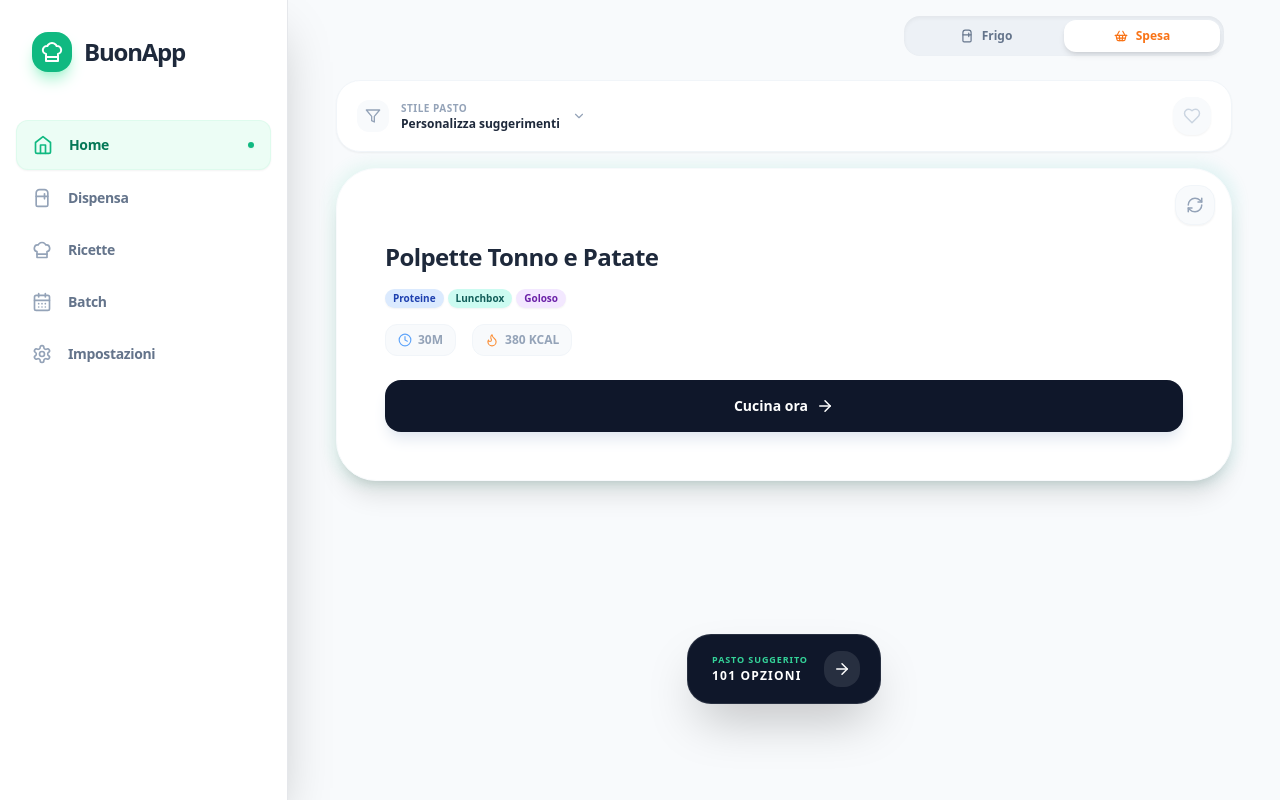
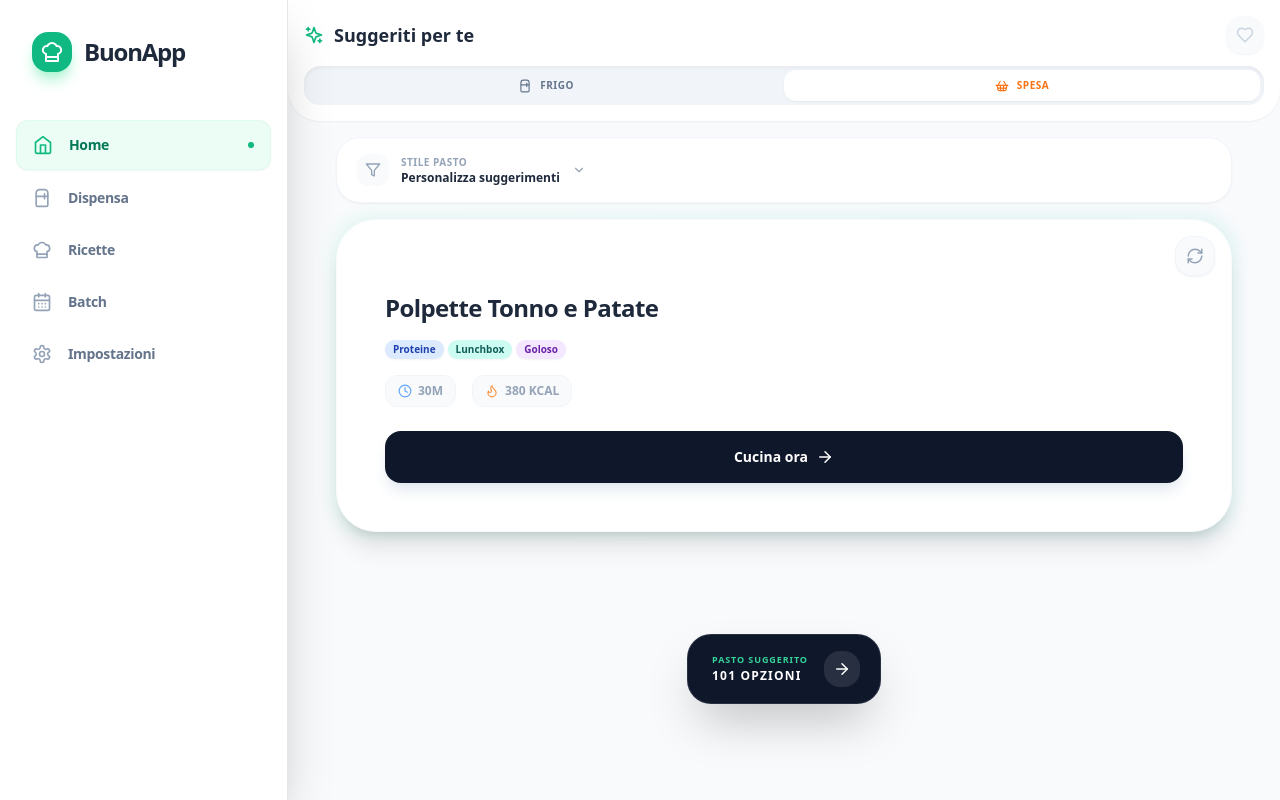
Before and after one commit to fredtft/BuonApp, a React (Vite) app: page / in a window 1280 px wide. Built offline with nearby package versions, Linux system fonts and the light colour scheme.

Commit message:
Add files via upload

```diff
--- a/components/tabs/HomeTab.tsx
+++ b/components/tabs/HomeTab.tsx
@@ -80,23 +80,34 @@ export const HomeTab: React.FC<{
   };
 
   return (
-    <div className="relative h-full flex flex-col safe-p-top">
+    <div className="relative h-full flex flex-col">
+      <header className="p-4 bg-white/95 backdrop-blur-md shadow-sm flex flex-col gap-3 rounded-b-[2rem] sticky top-0 z-20 lg:safe-p-top">
+        <div className="flex justify-between items-center">
+          <div className="flex items-center gap-2.5">
+            <div className="w-9 h-9 bg-emerald-500 rounded-xl flex lg:hidden items-center justify-center text-white shadow-lg shadow-emerald-200">
+              <ChefHat size={20} />
+            </div>
+            <h1 className="lg:hidden text-lg font-black text-slate-800 tracking-tight">BuonApp</h1>
+            <div className="hidden lg:flex items-center gap-2.5">
+               <Sparkles className="text-emerald-500" size={20} />
+               <h2 className="text-lg font-black text-slate-800">Suggeriti per te</h2>
+            </div>
+          </div>
+          <div className="flex items-center gap-2">
+            <button onClick={() => setOnlyFavorites(!onlyFavorites)} className={`p-2.5 rounded-2xl transition-all shadow-sm ${onlyFavorites ? 'bg-red-50 text-red-500 border border-red-100' : 'bg-slate-50 text-slate-300'}`}>
+              <Heart size={18} fill={onlyFavorites ? "currentColor" : "none"} />
+            </button>
+          </div>
+        </div>
+
+        <div className="flex items-center bg-slate-100 p-1 rounded-2xl w-full shadow-inner">
+          <button onClick={() => setHomeFilterMode('frigo')} className={`flex-1 flex items-center justify-center gap-2 py-2 rounded-xl text-[10px] font-black uppercase tracking-wider transition-all ${homeFilterMode === 'frigo' ? 'bg-white text-emerald-600 shadow-sm' : 'text-slate-500'}`}><Refrigerator size={14} /> Frigo</button>
+          <button onClick={() => setHomeFilterMode('spesa')} className={`flex-1 flex items-center justify-center gap-2 py-2 rounded-xl text-[10px] font-black uppercase tracking-wider transition-all ${homeFilterMode === 'spesa' ? 'bg-white text-orange-500 shadow-sm' : 'text-slate-500'}`}><ShoppingBasket size={14} /> Spesa</button>
+        </div>
+      </header>
+
       <div className="flex-1 overflow-y-auto no-scrollbar flex flex-col gap-4 pb-48 max-w-6xl mx-auto w-full md:px-8">
-        <header className="px-6 pt-4 pb-2 flex flex-col md:flex-row md:items-center justify-between gap-4">
-          <div className="flex items-center gap-3">
-            <div className="w-8 h-8 bg-emerald-500 rounded-lg lg:hidden flex items-center justify-center text-white">
-              <ChefHat size={18} />
-            </div>
-            <h1 className="lg:hidden text-xl font-black text-slate-800 tracking-tight">BuonApp</h1>
-          </div>
-
-          <div className="flex items-center bg-slate-200/50 p-1 rounded-2xl md:w-80 shadow-inner">
-            <button onClick={() => setHomeFilterMode('frigo')} className={`flex-1 flex items-center justify-center gap-2 py-2 rounded-xl text-xs font-bold transition-all ${homeFilterMode === 'frigo' ? 'bg-white text-emerald-600 shadow-md' : 'text-slate-500'}`}><Refrigerator size={14} /> Frigo</button>
-            <button onClick={() => setHomeFilterMode('spesa')} className={`flex-1 flex items-center justify-center gap-2 py-2 rounded-xl text-xs font-bold transition-all ${homeFilterMode === 'spesa' ? 'bg-white text-orange-500 shadow-md' : 'text-slate-500'}`}><ShoppingBasket size={14} /> Spesa</button>
-          </div>
-        </header>
-
-        <div className="px-4 space-y-4">
+        <div className="px-4 pt-4 space-y-4">
           <div className="bg-white rounded-3xl border border-slate-100 shadow-sm overflow-hidden">
             <div className="flex items-center justify-between px-5 py-4">
               <button onClick={() => setIsFiltersOpen(!isFiltersOpen)} className="flex items-center gap-3 active:scale-95 transition-all">
@@ -108,9 +119,6 @@ export const HomeTab: React.FC<{
                   <span className="text-xs font-black text-slate-800">Personalizza suggerimenti</span>
                 </div>
                 {isFiltersOpen ? <ChevronUp size={14} className="text-slate-400" /> : <ChevronDown size={14} className="text-slate-400" />}
-              </button>
-              <button onClick={() => setOnlyFavorites(!onlyFavorites)} className={`p-2.5 rounded-2xl transition-all shadow-sm ${onlyFavorites ? 'bg-red-50 text-red-500 border border-red-100' : 'bg-slate-50 text-slate-300'}`}>
-                <Heart size={18} fill={onlyFavorites ? "currentColor" : "none"} />
               </button>
             </div>
 
```
